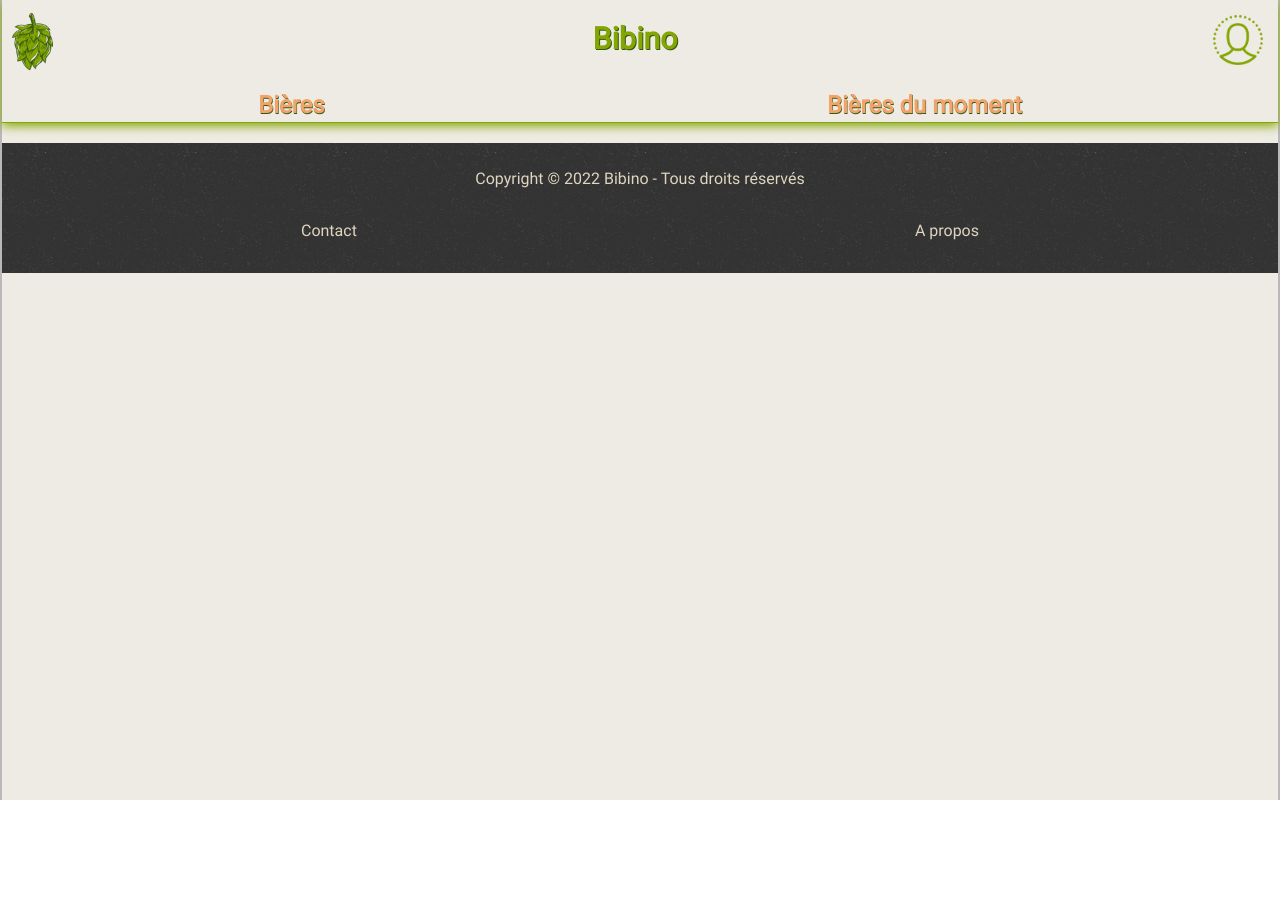
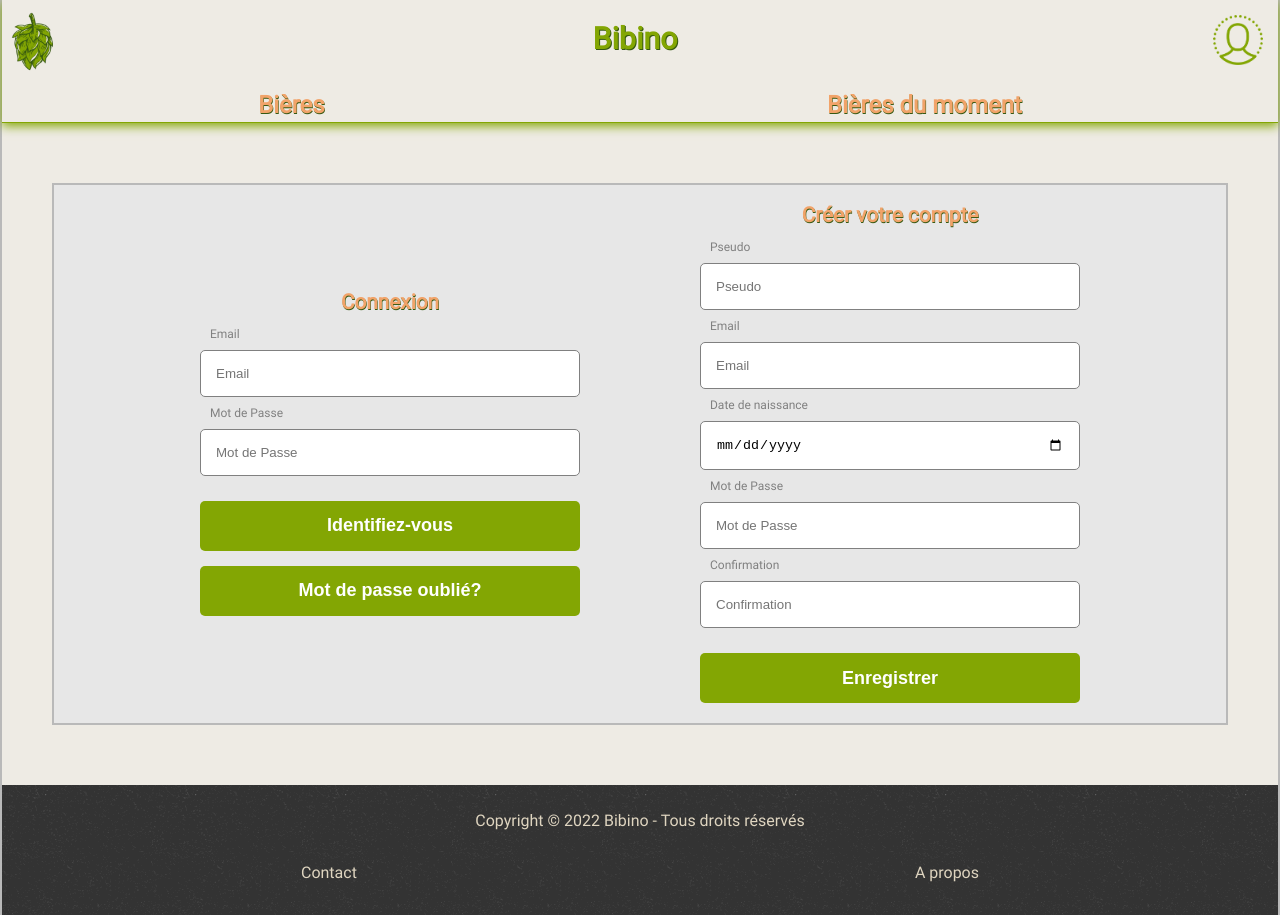
Before and after one commit to Nicolas-Verbaere/Bibino_Back, a React (Create React App) app: page /formulaire in a window 1280 px wide. Before the commit the page ends 800 px from the top, so only its background shows below. Built offline with nearby package versions, Linux system fonts and the light colour scheme.

Commit message:
form register and connection ok

```diff
--- a/package.json
+++ b/package.json
@@ -7,6 +7,7 @@
     "@testing-library/jest-dom": "^5.14.1",
     "@testing-library/react": "^13.0.0",
     "@testing-library/user-event": "^13.2.1",
+    "axios": "^0.27.2",
     "node": "^17.7.2",
     "react": "^18.1.0",
     "react-dom": "^18.1.0",
--- a/src/components/Main/Authentification/Connection/Connection.js
+++ b/src/components/Main/Authentification/Connection/Connection.js
@@ -4,44 +4,60 @@ import { useState } from 'react';
 import '../Form.scss';
 import FormInput from '../FormInput';
 
-// import PropTypes from 'prop-types';
+import axios from 'axios';
 
-const Connexion = () =>
-    // {email, password}
-    {
+const Connexion = () => {
     const [values, setValues] = useState({
         email: '',
         password: ''
     });
 
+    async function requestsConnexion() {
+        try {
+            const response = await axios.get(
+                'https://bibinov1.herokuapp.com/user'
+            );
+            console.log(
+                'methode find',
+                response.data.find((user) => user.email === values.email)
+            );
+            return response.data;
+        } catch (err) {
+            console.error(err);
+            throw err;
+        }
+    }
+
     const inputsConnection = [
         {
             id: 2,
-                name: 'email', //{email}
+            name: 'email',
             type: 'email',
             placeholder: 'Email',
-                errorMessage: 'It should be a valid email address!',
+            errorMessage: 'Adresse mail invalide',
             label: 'Email',
             required: true
         },
         {
             id: 4,
-                name: 'password', //{password}
+            name: 'password',
             type: 'password',
             placeholder: 'Mot de Passe',
             errorMessage:
-                    'Password should be 8-20 characters and include at least 1 letter, 1 number and 1 special character!',
+                'Le mot de passe doit contenir au minimum 8 caractères, un caractère spécial, une lettre majuscule, une lettre minuscule et un nombre.',
             label: 'Mot de Passe',
-                pattern: `^(?=.*[0-9])(?=.*[a-zA-Z])(?=.*[!@#$%^&*])[a-zA-Z0-9!@#$%^&*]{8,20}$`,
+            pattern: `^(?=.*[a-z])(?=.*[A-Z])(?=.*\d)(?=.*[@$!%*?&])[A-Za-z\d@$!%*?&]{8,}$`,
             required: true
         }
     ];
     const handleSubmit = (e) => {
         e.preventDefault();
+        requestsConnexion();
     };
 
     const onChange = (e) => {
         setValues({ ...values, [e.target.name]: e.target.value });
+        console.log(e.target.value);
     };
 
     return (
@@ -56,6 +72,7 @@ const Connexion = () =>
                         onChange={onChange}
                     />
                 ))}
+
                 <button type="submit">Identifiez-vous</button>
                 <button>Mot de passe oublié?</button>
             </form>
@@ -63,9 +80,4 @@ const Connexion = () =>
     );
 };
 
-// Connexion.propTypes = {
-//     email: PropTypes.string.isRequired,
-//     password: PropTypes.string.isRequired,
-
-//   };
 export default React.memo(Connexion);
--- a/src/components/Main/Authentification/Register/Register.js
+++ b/src/components/Main/Authentification/Register/Register.js
@@ -4,15 +4,13 @@ import { useState } from 'react';
 import '../Form.scss';
 import FormInput from '../FormInput';
 
-// import PropTypes from 'prop-types';
+import axios from 'axios';
 
-const Register = () =>
-    // {alias, email, birthday, password, confirmPassword}
-    {
+const Register = () => {
     const [values, setValues] = useState({
-            pseudo: '',
+        alias: '',
         email: '',
-            birthday: '',
+        date_of_birth: '',
         password: '',
         confirmPassword: ''
     });
@@ -20,13 +18,13 @@ const Register = () =>
     const inputsRegister = [
         {
             id: 1,
-                name: 'pseudo',
+            name: 'alias',
             type: 'text',
             placeholder: 'Pseudo',
             errorMessage:
-                    "Pseudo should be 3-16 characters and shouldn't include any special character!",
+                'Votre pseudo doit contenir au minimum 3 caractères et au maximum 20',
             label: 'Pseudo',
-                pattern: '^[A-Za-z0-9]{3,16}$',
+            pattern: `^.{3,20}[^"]$`,
             required: true
         },
         {
@@ -34,13 +32,13 @@ const Register = () =>
             name: 'email',
             type: 'email',
             placeholder: 'Email',
-                errorMessage: 'It should be a valid email address!',
+            errorMessage: 'Adresse mail invalide',
             label: 'Email',
             required: true
         },
         {
             id: 3,
-                name: 'birthday',
+            name: 'date_of_birth',
             type: 'date',
             placeholder: 'Date de naissance',
             label: 'Date de naissance'
@@ -51,9 +49,9 @@ const Register = () =>
             type: 'password',
             placeholder: 'Mot de Passe',
             errorMessage:
-                    'Password should be 8-20 characters and include at least 1 letter, 1 number and 1 special character!',
+                'Le mot de passe doit contenir au minimum 8 caractères, un caractère spécial, une lettre majuscule, une lettre minuscule et un nombre.',
             label: 'Mot de Passe',
-                pattern: `^(?=.*[0-9])(?=.*[a-zA-Z])(?=.*[!@#$%^&*])[a-zA-Z0-9!@#$%^&*]{8,20}$`,
+            pattern: `^(?=.*[a-z])(?=.*[A-Z])(?=.*\d)(?=.*[@$!%*?&])[A-Za-z\d@$!%*?&]{8,}$`,
             required: true
         },
         {
@@ -61,15 +59,34 @@ const Register = () =>
             name: 'confirmPassword',
             type: 'password',
             placeholder: 'Confirmation',
-                errorMessage: "Passwords don't match!",
+            errorMessage: 'Mot de passe ne correspond pas',
             label: 'Confirmation',
             pattern: values.password,
             required: true
         }
     ];
 
+    function addUser() {
+        axios
+            .post('https://bibinov1.herokuapp.com/user', {
+                alias: values.alias,
+                email: values.email,
+                date_of_birth: values.date_of_birth,
+                password: values.password,
+                confirmPassword: values.confirmPassword
+            })
+            .then(function (response) {
+                console.log(response);
+            })
+            .catch(function (error) {
+                console.log(error);
+            });
+    }
+    console.log(values.date_of_birth);
+
     const handleSubmit = (e) => {
         e.preventDefault();
+        addUser();
     };
 
     const onChange = (e) => {
@@ -94,12 +111,4 @@ const Register = () =>
     );
 };
 
-//Register.propTypes = {
-// alias: PropTypes.string.isRequired,
-//     email: PropTypes.string.isRequired,
-// birthday: PropTypes.number.isRequired,
-//     password: PropTypes.string.isRequired,
-// confirmPassword: PropTypes.string.isRequired,
-//   };
-
 export default React.memo(Register);
--- a/src/components/Main/Main.js
+++ b/src/components/Main/Main.js
@@ -1,7 +1,5 @@
 import React from 'react';
 import { Routes, Route } from 'react-router-dom';
-
-// import PropTypes from 'prop-types';
 
 import ArticleAPropos from './ArticleAPropos/ArticleAPropos';
 import ArticleTopBeers from './ArticleTopBeers/ArticleTopBeers';
@@ -11,7 +9,7 @@ import Profil from './Profil/Profil';
 import './Main.scss';
 
 function Main() {
-//   {forms}
+    //   {forms}
     return (
         <main className="main">
             <Routes>
@@ -24,12 +22,8 @@ function Main() {
                         </>
                     }
                 />
-                {/* {forms.map({id, ...rest}) => (<Route path="/formulaire" element={<Form
-                key={id}
-                id={id}
-                {...rest}
 
-                />} />)} */}
+                <Route path="/formulaire" element={<Form />} />
 
                 <Route path="/profil" element={<Profil />} />
             </Routes>
@@ -37,10 +31,4 @@ function Main() {
     );
 }
 
-// Main.propTypes = {
-//     forms: PropTypes.arrayOf(PropTypes.shape({
-//       id: PropTypes.number.isRequired,
-//     }).isRequired).isRequired,
-//   };
-
 export default React.memo(Main);
```
Also changed, not shown: src/components/App.js (+0 -14 lines), 1 other file (tests, documents, lock files or other folders). Lines whose indentation alone changed are shown as unchanged.
